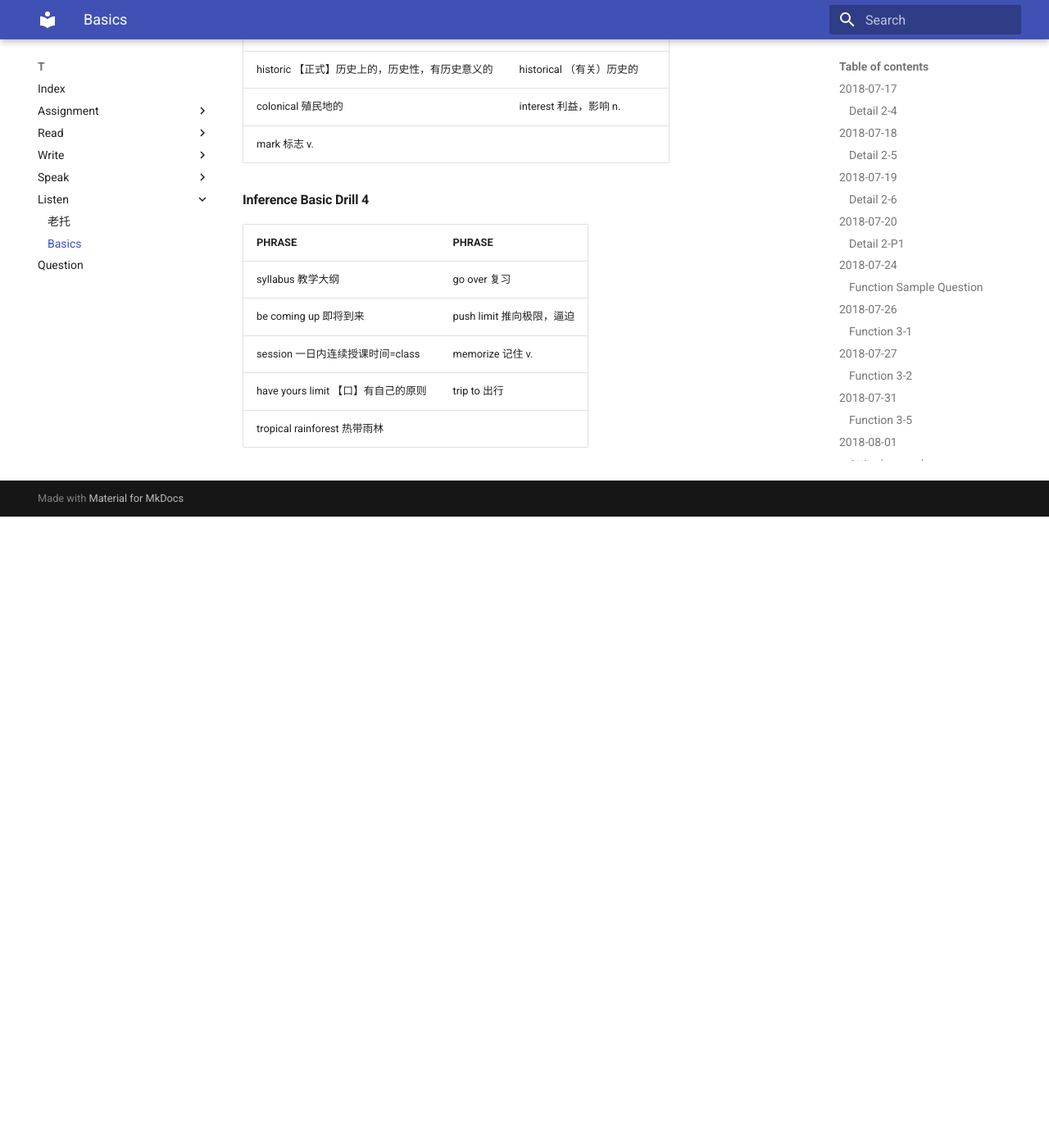
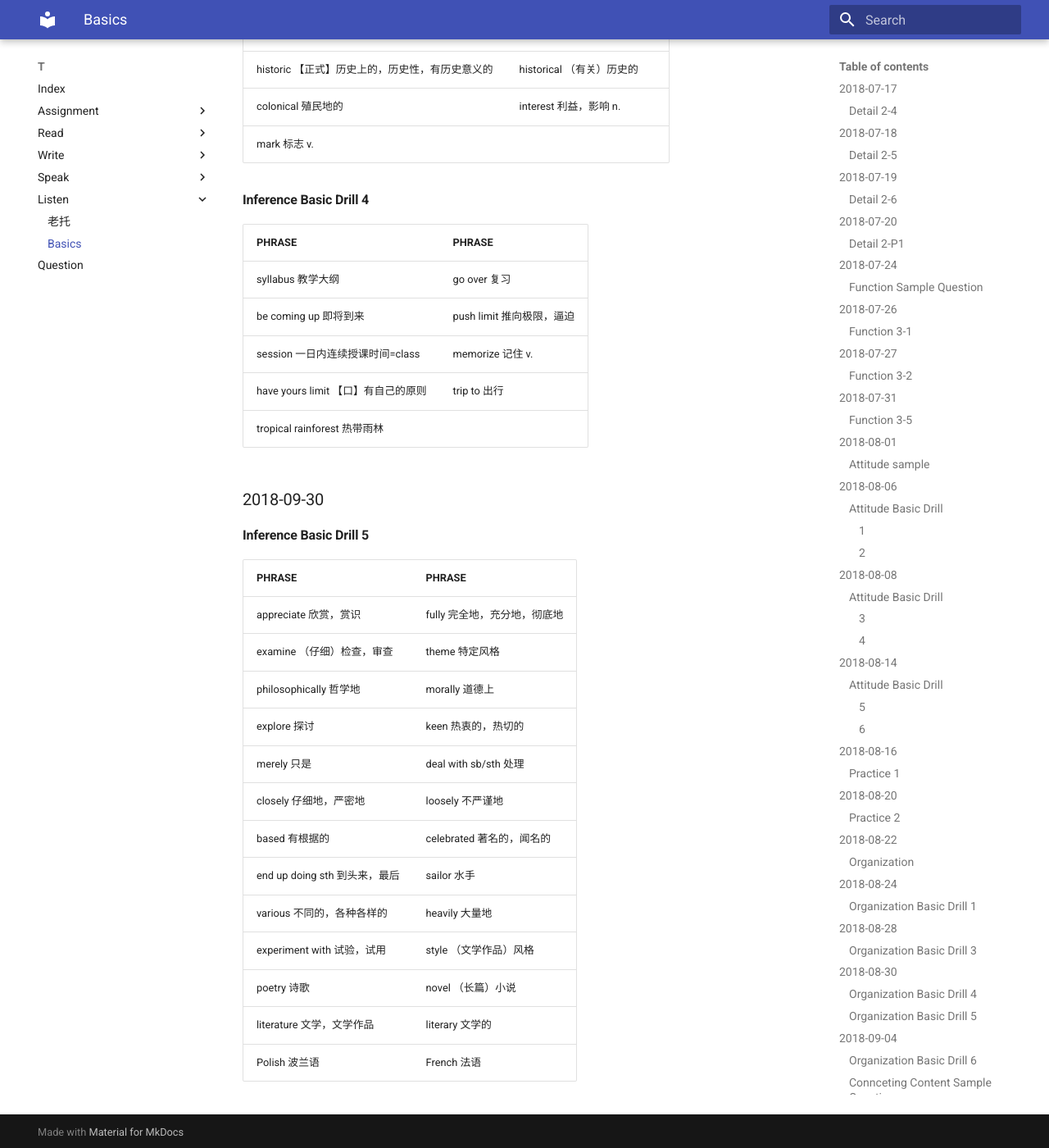
Before and after one commit to katyushaQ/t, an MkDocs documentation site: the page built from docs/listen/basics.md, in a window 1280 px wide and 1400 px high, scrolled down 20120 px. Shown: the whole window at 82% size. Built offline with MkDocs 1.6.1 and Material for MkDocs 9.7.7, drawn with Linux system fonts in a browser that asks for light colours; old or Windows-style settings are respelled for this version of MkDocs; before the commit the page ends 20750 px from its top, so only the background shows below that.

Commit message:
2018-0924-0930.md 20180930, basics.md 20180930, old.md 20180930

```diff
--- a/docs/assignment/2018-0924-0930.md
+++ b/docs/assignment/2018-0924-0930.md
@@ -16,7 +16,7 @@ DATETIME |  ASSIGNMENT | STATUS
 2018-09-27 <br><br> Thursday <br><br>读写 | B. 复盘 - 昨天+前天科目生词+6单元单词<br><br>1. 阅读 - 修辞目的2题全文化结构翻译句子+生词<br><br>2. 写作 - 指导课5句话<br><br>3. 指导 - 老托1篇脱稿跟读+听写<br><br>4. 单词 - {++复习++} list 31-36<br><br>E. 回顾 - 当天科目生词+词条 | B. Done 昨天4生词，2拼错；前天3生词，3拼错；检测3生词<br><br>1. Done 6和7都对 结合排除法<br><br>2. Done<br><br>3. 改精听口语task3-top4<br><br>4. N/A<br><br>E. Done
 2018-09-28 <br><br> Friday  <br><br>听说  | B. 复盘 - 昨天+前天科目生词+6单元单词<br><br>1. 听力 - 基础2题+生词<br><br> 2. 口语 - task3听力精听+跟读<br><br>3. 指导 - 老托1篇脱稿跟读+听写 <br><br>4. 单词 - {++复习++} list 25-30<br><br>E. 回顾 - 当天科目生词+词条 | B. Done 昨天10生词，4拼错；前天3生词；检测9生词，4拼错<br><br>1. Done 3对，4错，想多了；逐句精听<br><br>2. 改top2听力 1-3/5，2-0/5，3-5/6，4-0/5，5-3/6，6-1/6 感觉没啥进步，记下的词比以前多了，但是串不成句子，所以根本没听懂<br><br>3. N/A<br><br>4. N/A<br><br>E. Done
 2018-09-29 <br><br> Saturday  <br><br>读写| B. 复盘 - 昨天+前天科目生词+6单元单词<br><br>1. 阅读 - 修辞目的2题全文化结构翻译句子+生词<br><br>2. 写作 - 指导课5句话<br><br>3. 指导 - 老托1篇脱稿跟读+听写<br><br>4. 单词 - {++复习++} list 37-42<br><br>E. 回顾 - 当天科目生词+词条   | B. Done 昨天2生词，3拼错；前天4生词，2拼错；检测9生词，3拼错<br><br>1. Done 8对，9错，B选项很迷惑，A选项不确定<br><br>2. Done<br><br>3. <br><br>4. <br><br>E. Done
-2018-09-30 <br><br> Sunday <br><br>复习 | B. 复盘 - 昨天+前天科目生词+6单元单词<br><br>1. 听力 - 基础2题+生词<br><br> 2. 口语 - task3听力精听+跟读<br><br>3. 指导 - 老托1篇脱稿跟读+听写 <br><br>4. 单词 - {++复习++} list 25-30<br><br>E. 回顾 - 当天科目生词+词条  | B. Done 昨天10生词3拼错，前天2生词1拼错，检测7生词2拼错<br><br>1. <br><br>2. <br><br>3. <br><br>4. <br><br>E.
+2018-09-30 <br><br> Sunday <br><br>复习 | B. 复盘 - 昨天+前天科目生词+6单元单词<br><br>1. 听力 - 基础2题+生词<br><br> 2. 口语 - task3听力精听+跟读<br><br>3. 指导 - 老托1篇脱稿跟读+听写 <br><br>4. 单词 - {++复习++} list 25-30<br><br>E. 回顾 - 当天科目生词+词条  | B. Done 昨天10生词3拼错，前天2生词1拼错，检测7生词2拼错<br><br>1. Done 1题 5对<br><br>2. N/A<br><br>3. Done<br><br>4. N/A<br><br>E. N/A
 
 
 ----
@@ -70,3 +70,9 @@ DATETIME |  ASSIGNMENT | STATUS
 !!! info "**WRITE** Sentence"
 
     [sentence-back-disadvantage](../write/sentence#2018-09-29)
+
+### 2018-09-30
+
+!!! info "**LISTEN** Inference Sample Question & Basic Drill | Midterm Exam"
+
+    [sample-basicdrill-5](../listen/basics#2018-09-30)
--- a/docs/listen/basics.md
+++ b/docs/listen/basics.md
@@ -550,3 +550,23 @@ be coming up 即将到来 | push limit 推向极限，逼迫
 session 一日内连续授课时间=class | memorize 记住  v.
 have yours limit 【口】有自己的原则 | trip to 出行
 tropical rainforest 热带雨林 |
+
+### 2018-09-30
+
+#### Inference Basic Drill 5
+
+PHRASE |  PHRASE
+------------ | -------------
+appreciate 欣赏，赏识 | fully 完全地，充分地，彻底地
+examine （仔细）检查，审查 | theme 特定风格
+philosophically 哲学地 | morally 道德上
+explore 探讨 | keen 热衷的，热切的
+merely 只是 | deal with sb/sth 处理
+closely 仔细地，严密地 | loosely 不严谨地
+based 有根据的 | celebrated 著名的，闻名的
+end up doing sth 到头来，最后 | sailor 水手
+various 不同的，各种各样的 | heavily 大量地
+experiment with 试验，试用 | style （文学作品）风格
+poetry 诗歌 | novel （长篇）小说
+literature 文学，文学作品 | literary 文学的
+Polish 波兰语 | French 法语
```
Also changed, not shown: docs/listen/old.md (+12 -0 lines).
